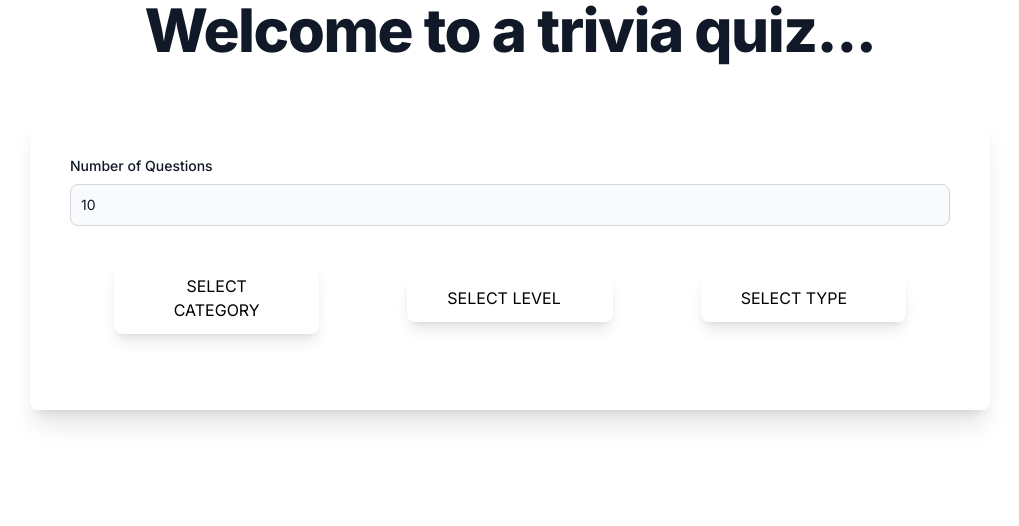
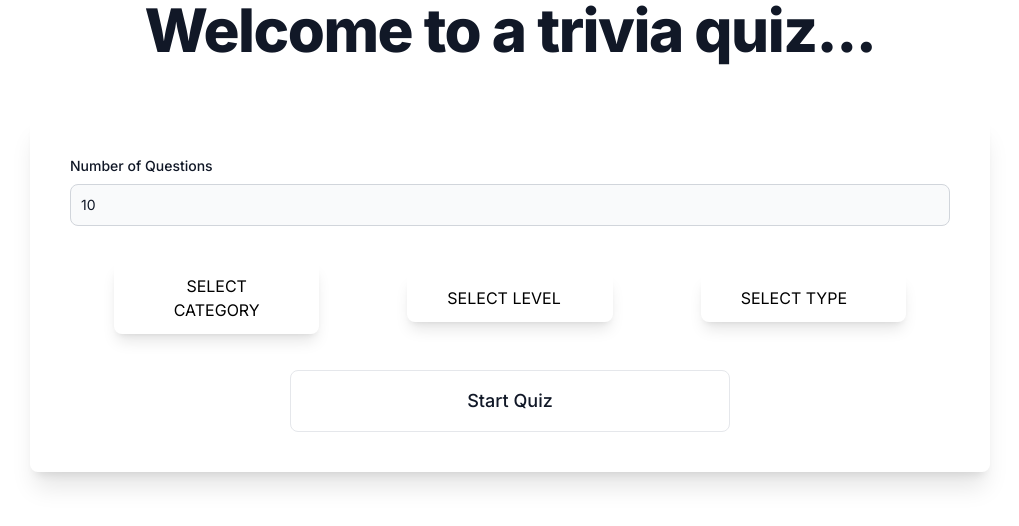
Before and after one commit to Lukaabutidze/Quiz-App, a Next.js app: page / in a window 1280 px wide. Shown: the top 526 px of the page, without its empty margins (130-1149 px from the left). Built offline with nearby package versions, Linux system fonts and the light colour scheme.

Commit message:
button commit

```diff
--- a/src/app/page.tsx
+++ b/src/app/page.tsx
@@ -1,3 +1,4 @@
+import Button from "@/components/Button";
 import DropDownOptions from "@/components/DropDownOptions";
 
 export default function Home() {
@@ -24,7 +25,10 @@ export default function Home() {
             required
           />
         </div>
-        <DropDownOptions />
+        <div className="w-full flex flex-col justify-center items-center">
+          <DropDownOptions />
+          <Button />
+        </div>
       </section>
     </section>
   );
--- /dev/null
+++ b/src/components/Button/index.tsx
@@ -0,0 +1,14 @@
+import React from "react";
+
+const Button = () => {
+  return (
+    <button
+      type="button"
+      className="p-4 w-1/2 m-auto text-lg font-medium text-gray-900 focus:outline-none bg-white rounded-lg border border-gray-200 hover:bg-gray-100 hover:text-blue-700 focus:z-10 focus:ring-4 focus:ring-gray-100 dark:focus:ring-gray-700 dark:bg-gray-800 dark:text-gray-400 dark:border-gray-600 dark:hover:text-white dark:hover:bg-gray-700"
+    >
+      Start Quiz
+    </button>
+  );
+};
+
+export default Button;
--- a/src/components/DropDownOptions/index.tsx
+++ b/src/components/DropDownOptions/index.tsx
@@ -10,7 +10,7 @@ import {
 
 const DropDownOptions = () => {
   return (
-    <section className="flex justify-evenly items-center py-5">
+    <section className="flex justify-evenly items-center py-5 w-full">
       <div className="px-7 py-4 w-1/3 mx-4">
         <DropdownMenu>
           <DropdownMenuTrigger className="flex outline-none justify-between w-full px-10 py-3 rounded-lg shadow-lg hover:bg-blue-600 hover:text-gray-100">
```
